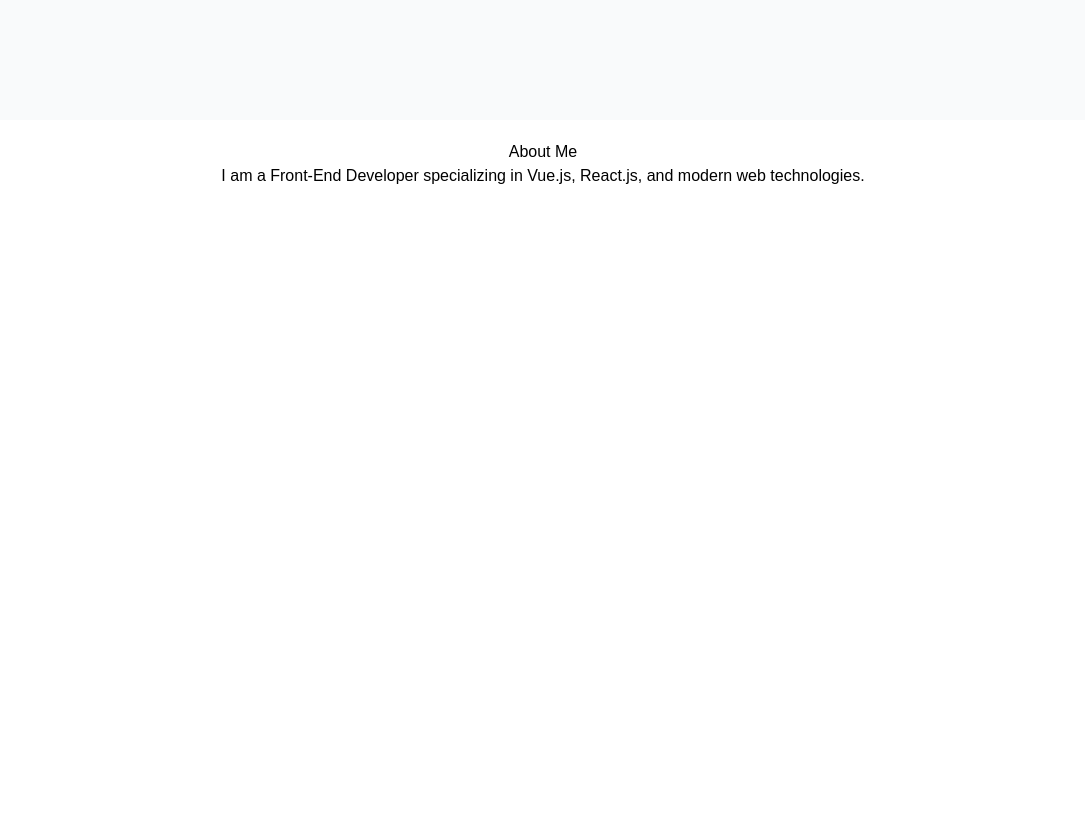
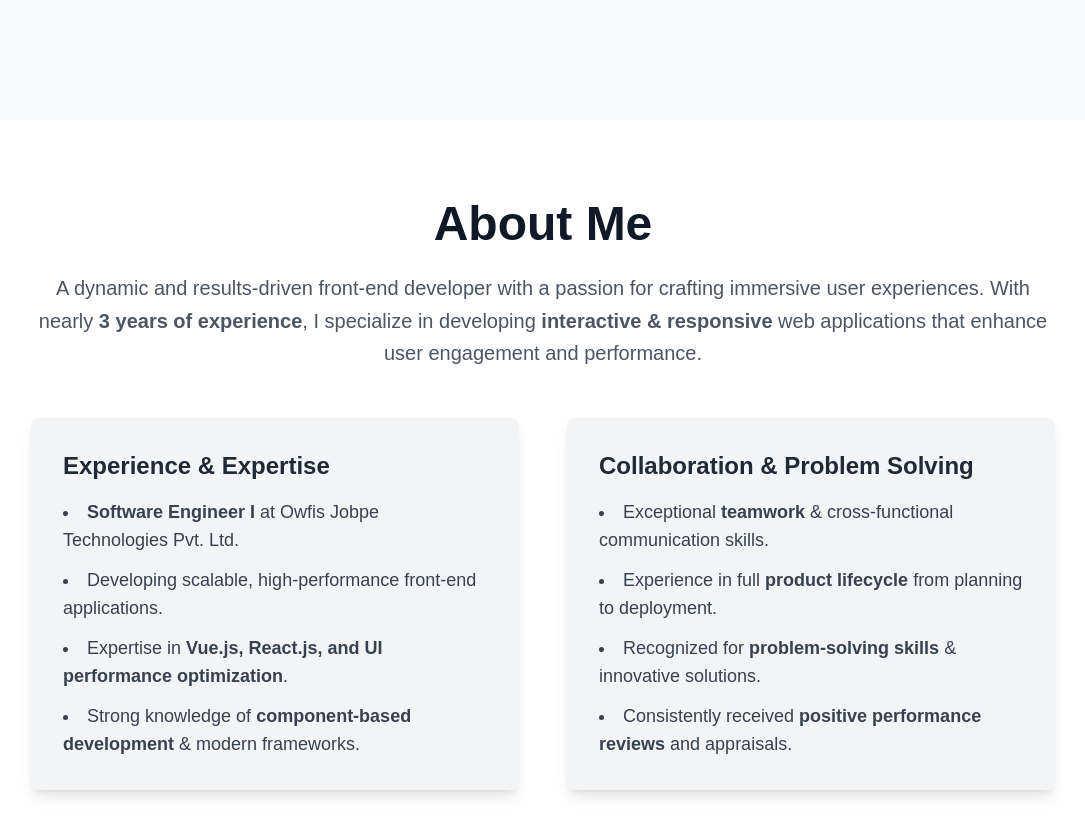
Before and after one commit to yousuf-s/portfolio, a Vue app: page / in a window 1280 px wide. Shown: the part 680-1516 px from the top of the page, without its empty margins (97-1182 px from the left). Before the commit the page ends 888 px from the top, so only its background shows below. Built offline with nearby package versions, Linux system fonts and the light colour scheme.

Commit message:
enhance About section with detailed content and styling

```diff
--- a/src/components/About.vue
+++ b/src/components/About.vue
@@ -1,10 +1,74 @@
-<!-- eslint-disable vue/multi-word-component-names -->
 <template>
-  <section class="container py-5">
-    <h2 class="text-center">About Me</h2>
-    <p class="text-center">
-      I am a Front-End Developer specializing in Vue.js, React.js, and modern
-      web technologies.
-    </p>
+  <section id="about" class="py-20 bg-white text-gray-800">
+    <div class="container mx-auto px-8 md:px-16 lg:px-32">
+      <div class="max-w-5xl mx-auto text-center">
+        <h2 class="text-5xl font-bold text-gray-900 mb-6">About Me</h2>
+        <p class="text-xl text-gray-600 leading-relaxed">
+          A dynamic and results-driven front-end developer with a passion for
+          crafting immersive user experiences. With nearly
+          <span class="font-semibold">3 years of experience</span>, I specialize
+          in developing
+          <span class="font-semibold">interactive & responsive</span> web
+          applications that enhance user engagement and performance.
+        </p>
+      </div>
+
+      <div class="grid md:grid-cols-2 gap-12 mt-12">
+        <!-- Experience & Expertise -->
+        <div class="p-8 bg-gray-100 shadow-lg rounded-lg">
+          <h3 class="text-2xl font-semibold text-gray-800 mb-4">
+            Experience & Expertise
+          </h3>
+          <ul class="list-disc list-inside text-lg text-gray-700 space-y-3">
+            <li>
+              <span class="font-bold">Software Engineer I</span> at Owfis Jobpe
+              Technologies Pvt. Ltd.
+            </li>
+            <li>
+              Developing scalable, high-performance front-end applications.
+            </li>
+            <li>
+              Expertise in
+              <span class="font-semibold"
+                >Vue.js, React.js, and UI performance optimization</span
+              >.
+            </li>
+            <li>
+              Strong knowledge of
+              <span class="font-semibold">component-based development</span> &
+              modern frameworks.
+            </li>
+          </ul>
+        </div>
+
+        <!-- Collaboration & Problem Solving -->
+        <div class="p-8 bg-gray-100 shadow-lg rounded-lg">
+          <h3 class="text-2xl font-semibold text-gray-800 mb-4">
+            Collaboration & Problem Solving
+          </h3>
+          <ul class="list-disc list-inside text-lg text-gray-700 space-y-3">
+            <li>
+              Exceptional <span class="font-semibold">teamwork</span> &
+              cross-functional communication skills.
+            </li>
+            <li>
+              Experience in full
+              <span class="font-semibold">product lifecycle</span> from planning
+              to deployment.
+            </li>
+            <li>
+              Recognized for
+              <span class="font-semibold">problem-solving skills</span> &
+              innovative solutions.
+            </li>
+            <li>
+              Consistently received
+              <span class="font-semibold">positive performance reviews</span>
+              and appraisals.
+            </li>
+          </ul>
+        </div>
+      </div>
+    </div>
   </section>
 </template>
```
